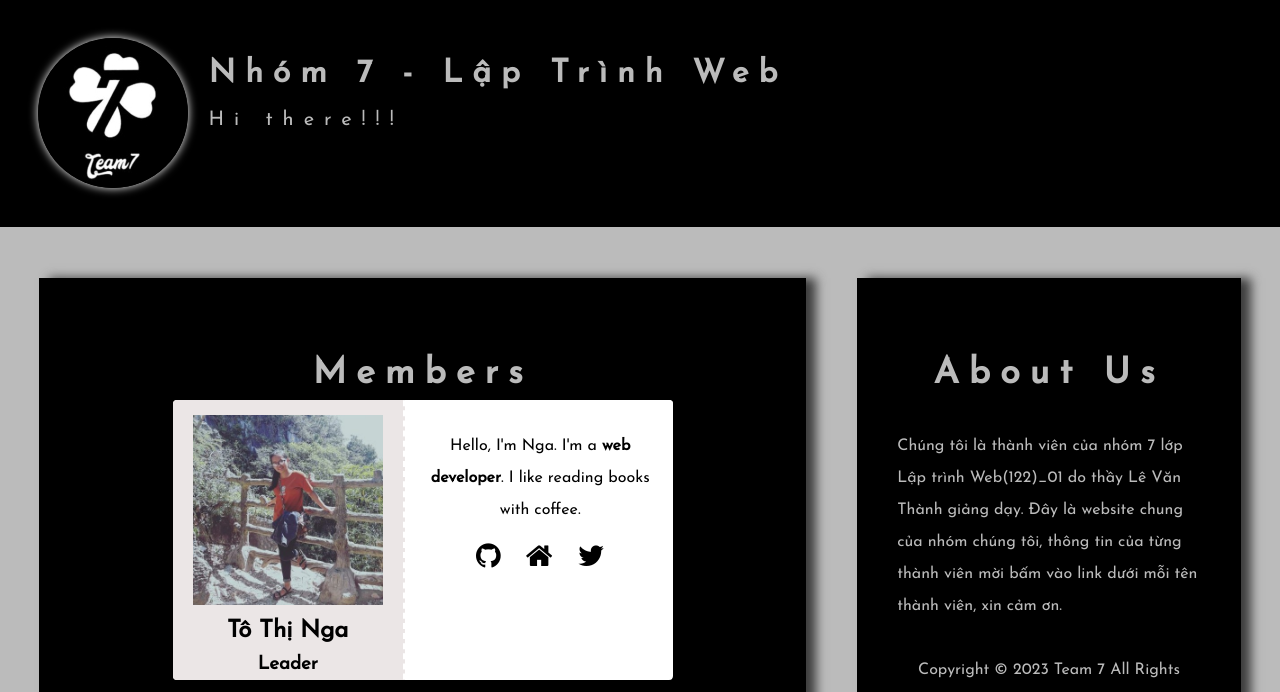
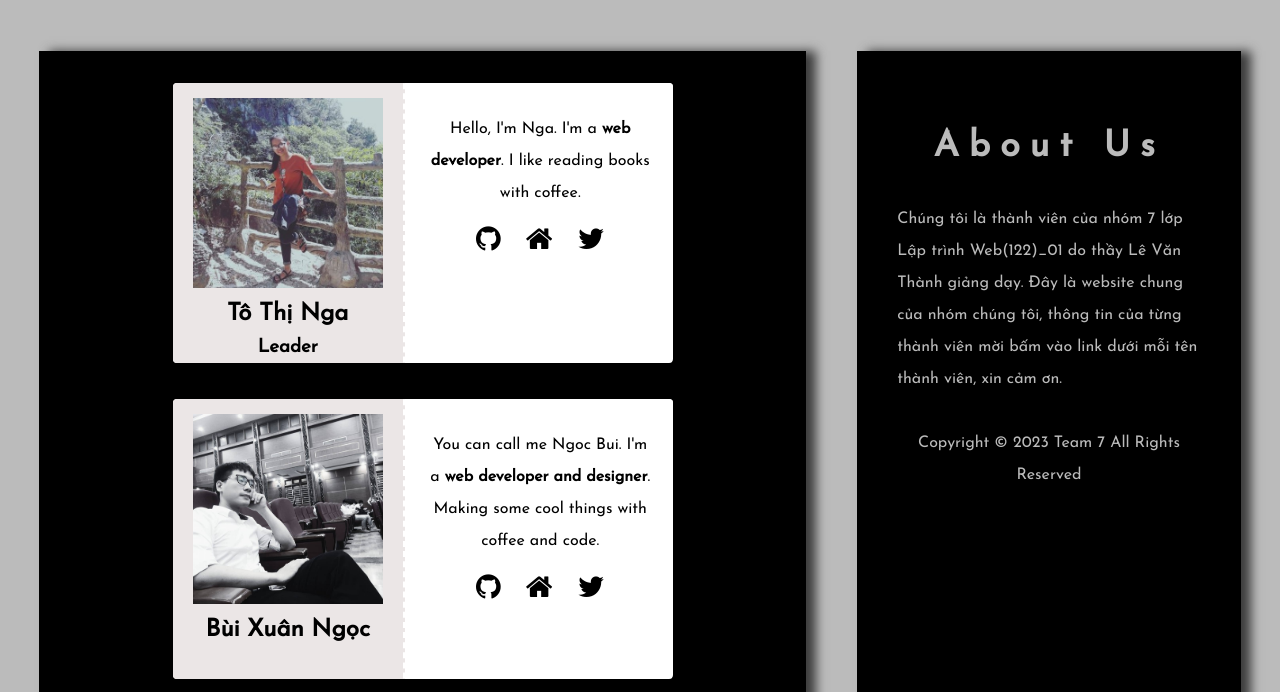
Before and after one commit to ToThiNga2310/Team-7, a plain HTML site: page index.html in a window 1280 px wide. Shown: the top 692 px of the page. Drawn offline with Linux system fonts and the light colour scheme.

Commit message:
update link member

```diff
--- a/index.html
+++ b/index.html
@@ -10,23 +10,6 @@
 
 </head>
 <body>
-
-
-<header class="header">
-  <div class="photo-and-description header__photo-and-description">
-    <div class="photo">
-        <img src="image/logoteam.jpg">
-    </div>
-    <div class="info">
-      <h2 class="info__name">
-      Nhóm 7 - Lập Trình Web
-      </h2>
-      <p class="info__profession-description">
-      Hi there!!!
-      </p>
-    </div>
-  </div>
-</header>
 
 <main class="main">
 
@@ -62,7 +45,7 @@
               <p>You can call me Ngoc Bui. I'm a <strong>web developer and designer</strong>. Making some cool things with coffee and code.</p>
               <ul class="social-icons list-unstyled list-inline">
                 <li><a href="https://github.com" target="_blank"><i class="fa fa-github"></i></a></li>
-                <li><a href="http://cvgroup7.somee.com/" target="_blank"><i class="fa fa-home" aria-hidden="true"></i></a></li>
+                <li><a href="http://ngocbuicvhihi.somee.com/" target="_blank"><i class="fa fa-home" aria-hidden="true"></i></a></li>
                 <li><a href="https://twitter.com" target="_blank"><i class="fa fa-twitter"></i></a></li>
                 </ul>
             </div>
--- a/style.css
+++ b/style.css
@@ -87,17 +87,6 @@
   margin-left: -65%;
   animation: members-animated 2s ease-out;
   animation-fill-mode: forwards
-}
-
-.members__header {
-   font-size: 36px;
-   text-align: center;
-   color:  #bbbbbb;
-   font-family: 'Josefin Sans', sans-serif;
-   letter-spacing: 10px;
-}
-.members__header {
-  line-height: 7rem;
 }
 
 .details {
@@ -265,10 +254,7 @@
 }
 
 @keyframes init {
-  0% {
-    width: 0px;
-    height: 0px;
-  }
+
   100% {
     width: 36px;
     height: 36px;
```
